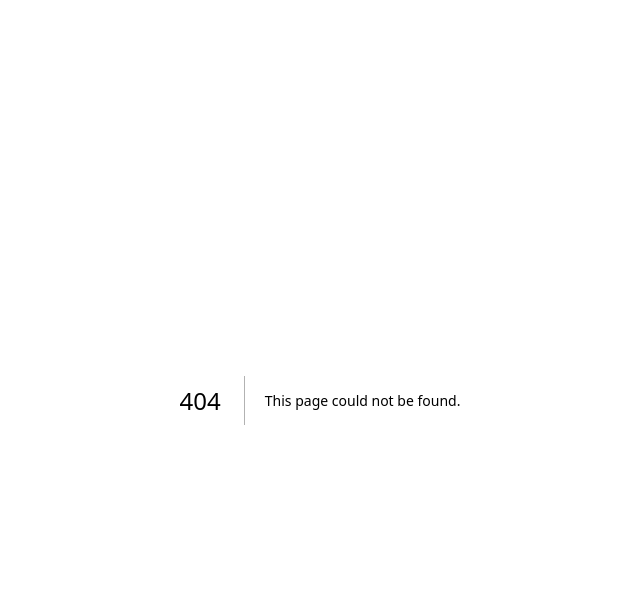
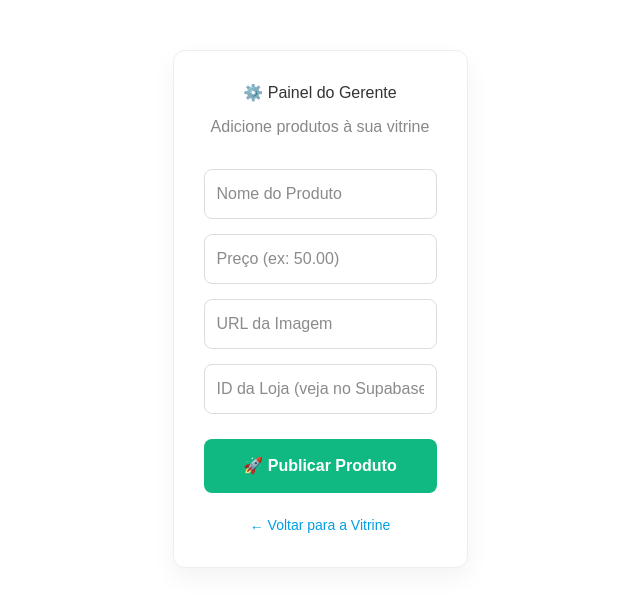
Before and after one commit to Guilhermewew/vitrine-saas, a Next.js app: page /administrador in a window 1280 px wide. Before the commit this address had no page. Shown: the top 606 px of the page, without its empty margins (320-960 px from the left). Built offline with nearby package versions, Linux system fonts and the light colour scheme.

Commit message:
Arquivos corrigidos e organizados

```diff
--- a/app/admin/page.tsx
+++ /dev/null
@@ -1 +0,0 @@
-// teste
--- /dev/null
+++ b/app/administrador/page.tsx
@@ -0,0 +1,54 @@
+"use client";
+import { useState } from "react";
+
+export default function Admin() {
+  const [nome, setNome] = useState("");
+  const [preco, setPreco] = useState("");
+  const [lojaId, setLojaId] = useState("");
+  const [fotoUrl, setFotoUrl] = useState("");
+
+  async function cadastrarProduto(e: any) {
+    e.preventDefault();
+
+    const resposta = await fetch("https://motor-saas-ltb4.onrender.com/produtos", {
+      method: "POST",
+      headers: { "Content-Type": "application/json" },
+      body: JSON.stringify({
+        nome: nome,
+        preco: parseFloat(preco),
+        foto_url: fotoUrl,
+        loja_id: lojaId
+      })
+    });
+
+    if (resposta.ok) {
+      alert("✅ Produto cadastrado com sucesso!");
+      setNome(""); setPreco(""); setLojaId(""); setFotoUrl("");
+    } else {
+      alert("❌ Erro ao cadastrar. Verifique o Motor.");
+    }
+  }
+
+  return (
+    <div style={{ maxWidth: "500px", margin: "50px auto", padding: "30px", fontFamily: "sans-serif", backgroundColor: "#fff", borderRadius: "12px", border: "1px solid #eee", boxShadow: "0 10px 25px rgba(0,0,0,0.05)" }}>
+      <h1 style={{ textAlign: "center", color: "#333", marginBottom: "10px" }}>⚙️ Painel do Gerente</h1>
+      <p style={{ textAlign: "center", color: "#888", marginBottom: "30px" }}>Adicione produtos à sua vitrine</p>
+
+      <form onSubmit={cadastrarProduto} style={{ display: "flex", flexDirection: "column", gap: "15px" }}>
+        <input type="text" placeholder="Nome do Produto" value={nome} onChange={(e) => setNome(e.target.value)} style={inputStyle} required />
+        <input type="number" step="0.01" placeholder="Preço (ex: 50.00)" value={preco} onChange={(e) => setPreco(e.target.value)} style={inputStyle} required />
+        <input type="text" placeholder="URL da Imagem" value={fotoUrl} onChange={(e) => setFotoUrl(e.target.value)} style={inputStyle} />
+        <input type="text" placeholder="ID da Loja (veja no Supabase)" value={lojaId} onChange={(e) => setLojaId(e.target.value)} style={inputStyle} required />
+
+        <button type="submit" style={{ padding: "15px", backgroundColor: "#10b981", color: "white", border: "none", borderRadius: "8px", fontWeight: "bold", fontSize: "16px", cursor: "pointer", marginTop: "10px" }}>
+          🚀 Publicar Produto
+        </button>
+      </form>
+      <div style={{ marginTop: "20px", textAlign: "center" }}>
+        <a href="/" style={{ color: "#009ee3", textDecoration: "none", fontSize: "14px" }}>← Voltar para a Vitrine</a>
+      </div>
+    </div>
+  );
+}
+
+const inputStyle = { padding: "12px", borderRadius: "8px", border: "1px solid #ddd", fontSize: "16px", outline: "none" };
--- a/app/page.tsx
+++ b/app/page.tsx
@@ -6,12 +6,12 @@ export default function Home() {
   const [produtos, setProdutos] = useState<any[]>([]);
 
   useEffect(() => {
-    // Busca lojas
+    // Busca as lojas para o topo do site
     fetch("https://motor-saas-ltb4.onrender.com/lojas")
       .then((res) => res.json())
       .then((dados) => setLojas(dados));
 
-    // Busca produtos reais do banco
+    // Busca os produtos cadastrados no banco
     fetch("https://motor-saas-ltb4.onrender.com/produtos")
       .then((res) => res.json())
       .then((dados) => setProdutos(dados));
@@ -46,7 +46,6 @@ export default function Home() {
         </div>
       </section>
 
-      {/* LISTA DE PRODUTOS DINÂMICA */}
       <section style={{ display: "grid", gridTemplateColumns: "repeat(auto-fit, minmax(250px, 1fr))", gap: "20px" }}>
         {produtos.map((prod) => (
           <div key={prod.id} style={{ backgroundColor: "#ffffff", padding: "20px", borderRadius: "15px", boxShadow: "0 4px 12px rgba(0,0,0,0.1)", textAlign: "center" }}>
@@ -66,7 +65,6 @@ export default function Home() {
           </div>
         ))}
       </section>
-
     </div>
   );
 }
```
